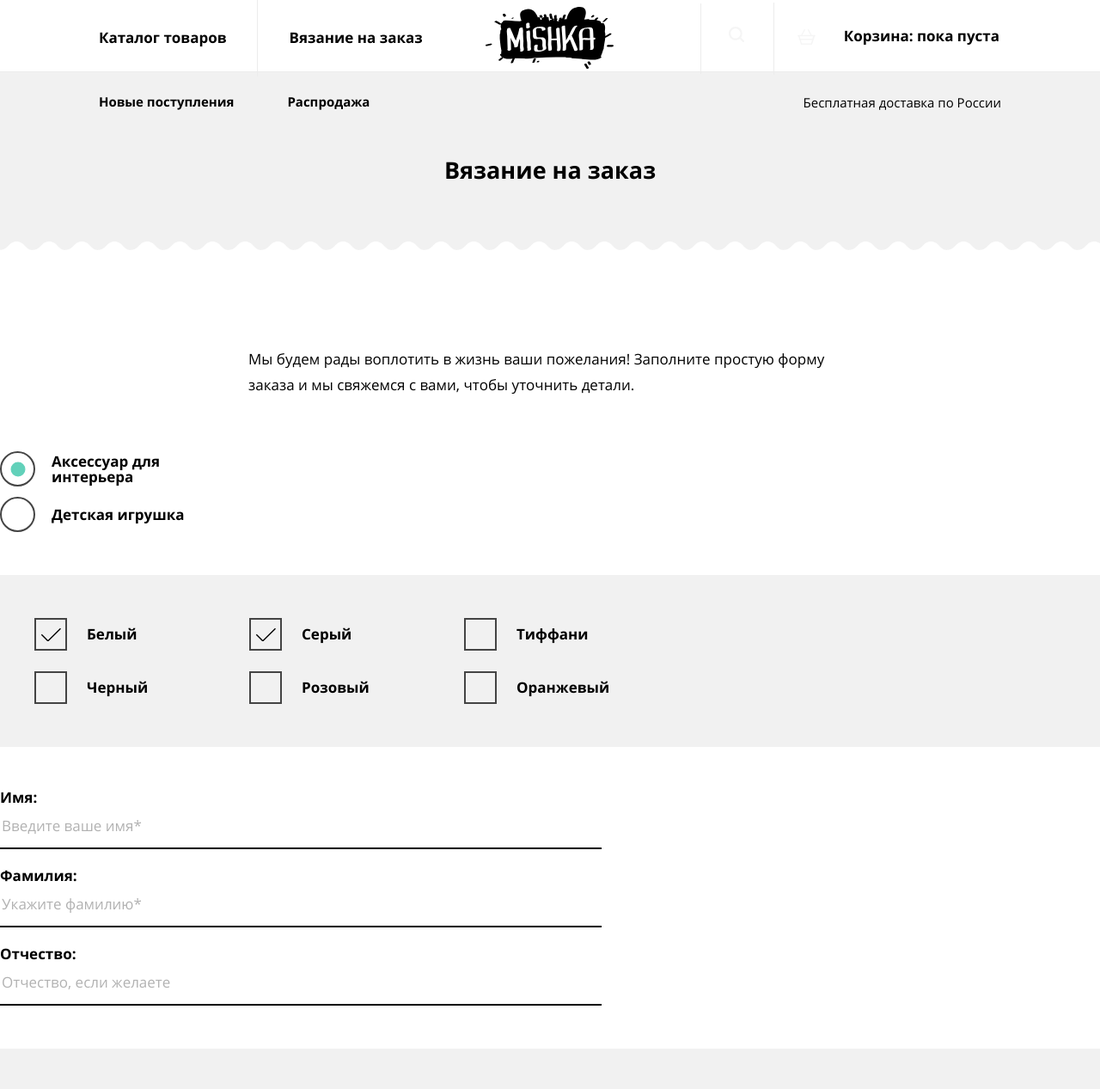
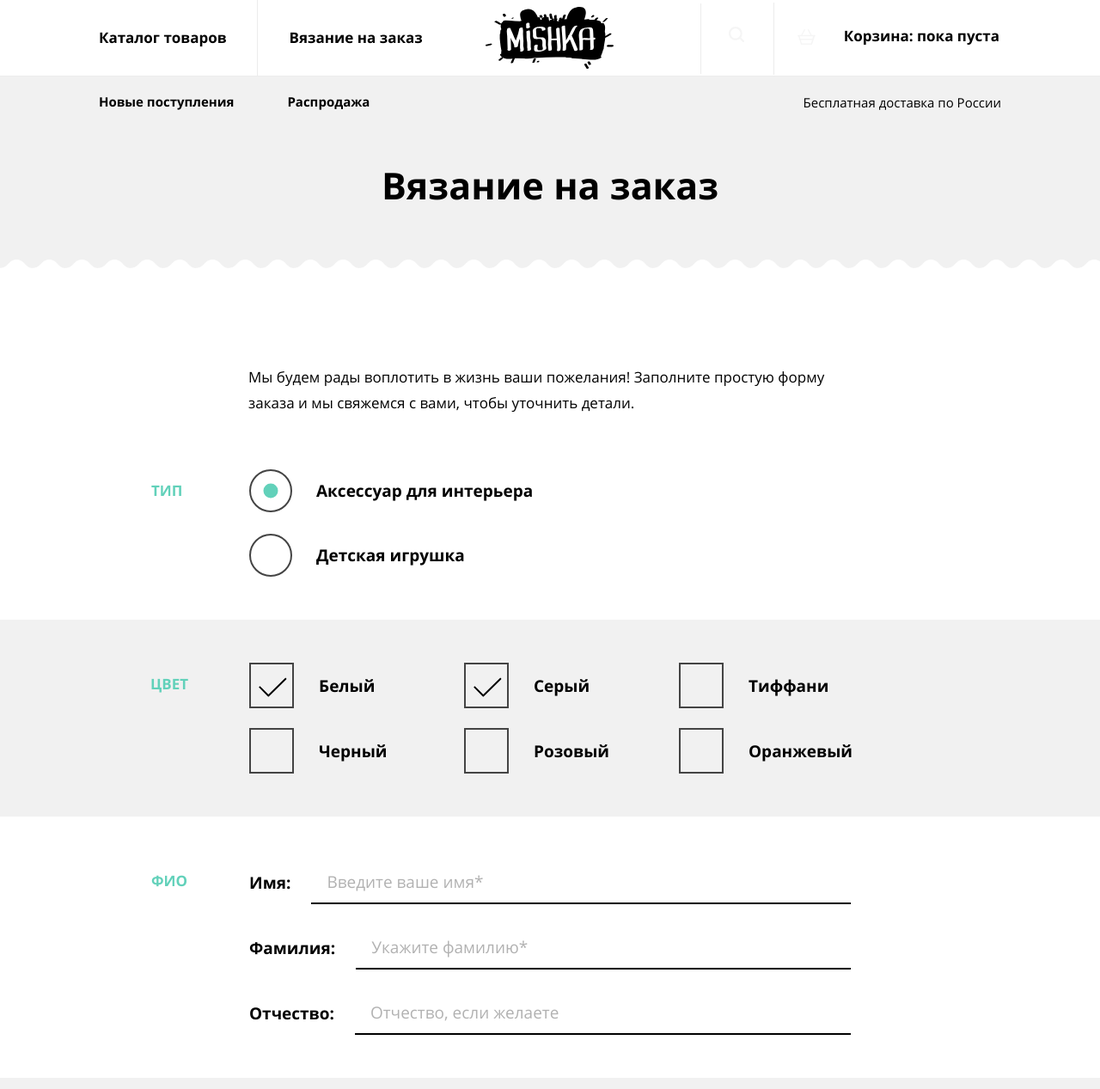
Before and after one commit to loonymax/1573711-mishka-26, a website: page source/form.html in a window 1280 px wide. Shown: the top 1267 px of the page at 86% size. Drawn offline with nearby package versions, Linux system fonts and the light colour scheme; files that its build step writes are made by us from their sources.

Commit message:
Подгоняет под ПП формы планшетый экран

```diff
--- a/source/less/blocks/configurations.less
+++ b/source/less/blocks/configurations.less
@@ -30,6 +30,7 @@
     line-height: 30px;
 
     margin: 0 auto;
+    padding-bottom: 14px;
   }
 
   @media (min-width: @desktop-width) {
@@ -65,6 +66,10 @@
     &--email {
       padding-top: 0;
     }
+
+    &--name {
+      padding-top: 51px;
+    }
   }
 }
 
@@ -93,7 +98,7 @@
   }
 
   &--email {
-    margin-bottom: 4.5px;
+    margin-bottom: 5px;
   }
 
   &--optional {
@@ -109,6 +114,10 @@
     position: absolute;
     top: 67px;
     left: 0;
+
+    &--email {
+      top: 17px;
+    }
   }
 
   @media (min-width: @desktop-width) {
@@ -158,9 +167,9 @@
   @media (min-width: @tablet-width) {
     display: flex;
     flex-wrap: wrap;
-    row-gap: 24px;
+    row-gap: 23px;
     column-gap: 10px;
-    width: 500px;
+    width: 512px;
 
     margin-left: auto;
   }
@@ -197,10 +206,21 @@
   @media (min-width: @tablet-width) {
     width: 500px;
     margin-left: auto;
+    margin-bottom: 25px;
 
     &--checkbox {
       width: 240px;
 
+      margin-bottom: 0;
+    }
+
+    &--name {
+      flex-direction: row;
+      align-items: center;
+      column-gap: 24px;
+    }
+
+    &--last {
       margin-bottom: 0;
     }
   }
@@ -219,6 +239,11 @@
 .configurations__radio-label {
   max-width: 194px;
   margin-left: 19px;
+
+  @media (min-width: @tablet-width) {
+    max-width: 354px;
+    margin-left: 28px;
+  }
 }
 
 .configurations__radio-mark {
@@ -231,6 +256,11 @@
   border-radius: 50%;
 
   order: -1;
+
+  @media (min-width: @tablet-width) {
+    width: 50px;
+    height: 50px;
+  }
 }
 
 .configurations__radio-input:checked + .configurations__radio-mark {
@@ -266,6 +296,10 @@
 
 .configurations__checkbox-label {
   padding-left: 23px;
+
+  @media (min-width: @tablet-width) {
+    padding-left: 29px;
+  }
 }
 
 .configurations__checkbox-mark {
@@ -277,6 +311,11 @@
   border: 2px solid @gray;
 
   order: -1;
+
+  @media (min-width: @tablet-width) {
+    width: 52px;
+    height: 53px;
+  }
 }
 
 .configurations__checkbox-input:checked + .configurations__checkbox-mark {
@@ -295,6 +334,13 @@
     background-repeat: no-repeat;
 
     transform: translate(-50%, -50%);
+
+    @media (min-width: @tablet-width) {
+      width: 32px;
+      height: 22px;
+
+      transform: translate(-30%, -28%) scale(1.4);
+    }
   }
 }
 
@@ -358,6 +404,7 @@
     width: 500px;
 
     margin-left: auto;
+    margin-bottom: 6px;
   }
 
   @media (min-width: @desktop-width) {
--- a/source/less/blocks/contacts.less
+++ b/source/less/blocks/contacts.less
@@ -4,7 +4,7 @@
   font-size: 14px;
 
   @media (min-width: @tablet-width) {
-    padding: 72px 0 62px;
+    padding: 72px 0 58px;
 
     font-size: 17px;
   }
--- a/source/less/blocks/fieldset.less
+++ b/source/less/blocks/fieldset.less
@@ -4,6 +4,10 @@
   margin-left: 0;
   margin-right: 0;
   border: none;
+
+  @media (min-width: @tablet-width) {
+    margin: 0 auto;
+  }
 }
 
 .fieldset__container {
--- a/source/less/blocks/footer.less
+++ b/source/less/blocks/footer.less
@@ -9,8 +9,8 @@
     justify-content: space-between;
     width: 668px;
 
+    padding: 29px 0;
     margin: 0 auto;
-    padding: 25px 0;
   }
 
   @media (min-width: @desktop-width) {
--- a/source/less/blocks/form-main.less
+++ b/source/less/blocks/form-main.less
@@ -8,8 +8,11 @@
   background-color: #f1f1f1;
 
   @media (min-width: @tablet-width) {
-    margin-top: -80px;
-    padding: 102px 0 95px;
+    margin-top: -75px;
+    padding: 102px 0 85px;
+
+    font-size: 43px;
+    line-height: 50px;
 
     background-image: url("../img/hero-divider-medium.svg");
     background-repeat: repeat-x;
--- a/source/less/blocks/input.less
+++ b/source/less/blocks/input.less
@@ -24,6 +24,15 @@
     padding-bottom: 16px;
   }
 
+  @media (min-width: @tablet-width) {
+    padding-left: 18px;
+    padding-top: 12px;
+    padding-bottom: 11px;
+
+    font-size: 19px;
+    line-height: 18px;
+  }
+
   &:hover {
     border-color: @green;
   }
--- a/source/less/blocks/label.less
+++ b/source/less/blocks/label.less
@@ -2,4 +2,9 @@
   font-weight: 700;
   font-size: 17px;
   line-height: 18px;
+
+  @media (min-width: @tablet-width) {
+    font-size: 19px;
+    line-height: 18px;
+  }
 }
--- a/source/less/blocks/main-header.less
+++ b/source/less/blocks/main-header.less
@@ -136,7 +136,7 @@
   }
 
   @media (min-width: @tablet-width) {
-    padding-bottom: 32px;
+    padding-bottom: 47px;
     padding-left: 36px;
 
     font-size: 20px;
```
